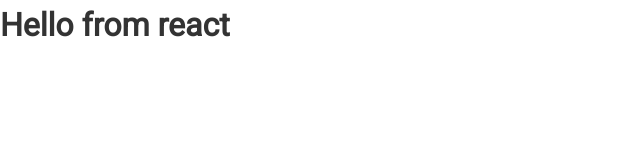
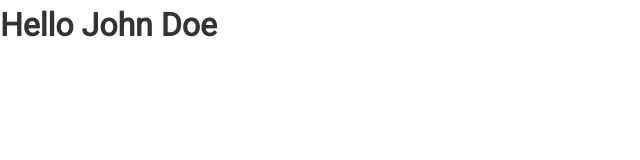
Before and after one commit to jiggly-jo/Github-Finder, a React (Create React App) app: page / in a window 1280 px wide. Shown: the top 160 px of the page, without its empty margins (0-640 px from the left). Built offline with nearby package versions, Linux system fonts and the light colour scheme.

Commit message:
Expressions and Conditionals in JSX

```diff
--- a/src/App.js
+++ b/src/App.js
@@ -3,9 +3,16 @@ import './App.css';
 
 class App extends Component{
   render(){
+    const name = 'John Doe';
+    const loading = false;
+
+    const showName = true;
     return (
-      <div className="App">
-        <h1>Hello from react</h1>
+      <div className='App'>
+        {loading ?
+        <h4>Loading...</h4> :
+        <h1>Hello {showName && name}</h1>
+        }
       </div>
     );
   }
```
